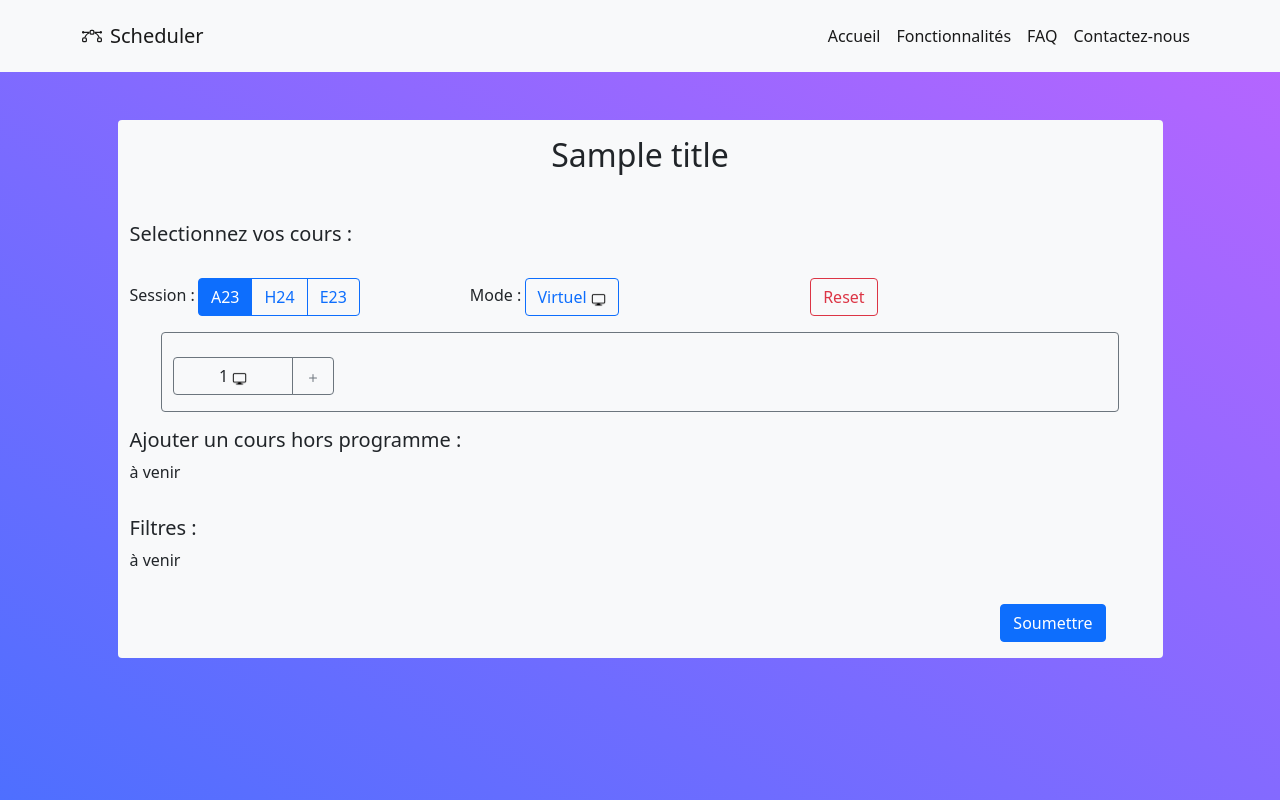
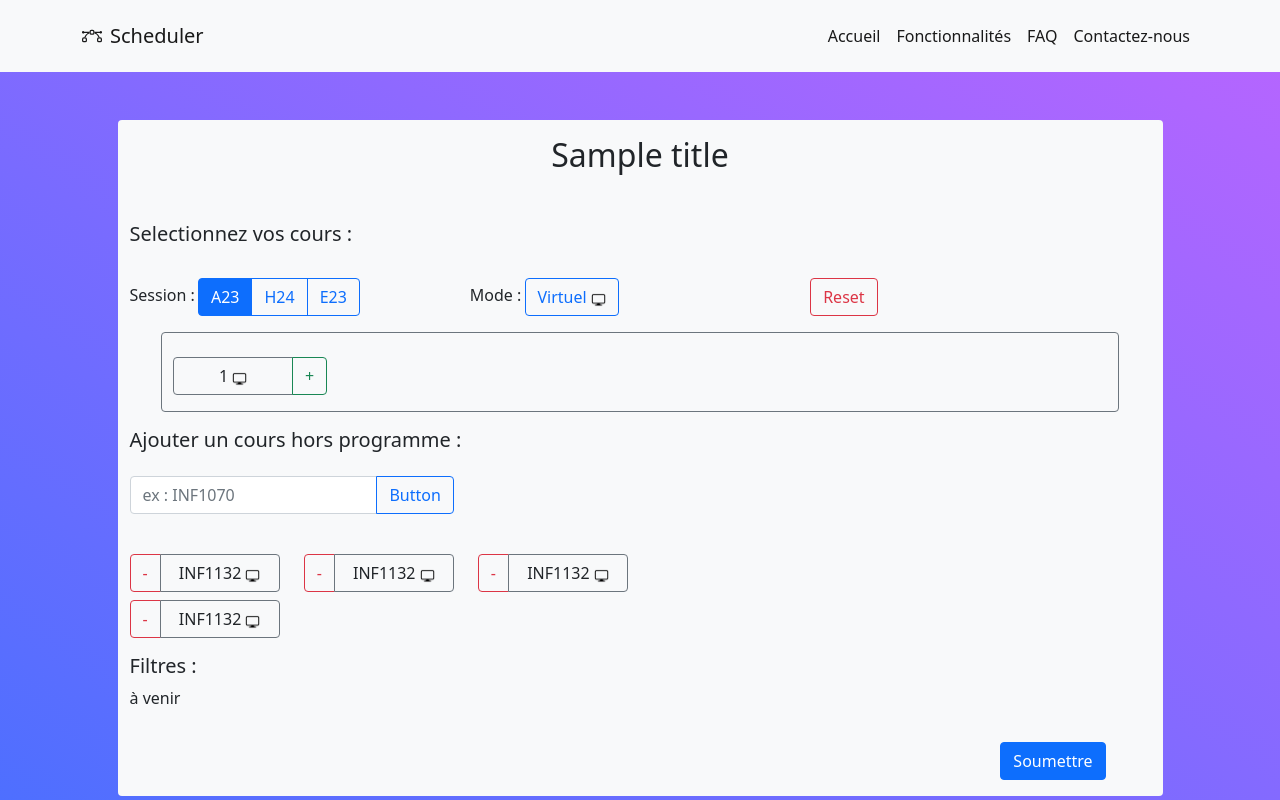
Before and after one commit to raoufbaz/Scheduler, a Flask app: template templates/choix_cours.html in a window 1280 px wide. Run offline with Flask 2, Linux system fonts and the light colour scheme; the template is opened without the code that fills it: most values are stand-ins (such as "Sample title", 1, 10 or a date in 2020).

Commit message:
add: new section for adding a course that isn't related to the program

```diff
--- a/templates/choix_cours.html
+++ b/templates/choix_cours.html
@@ -92,10 +92,11 @@
           <label style="width: 120px;" class="btn bg-light border border-secondary" for="{{cours.id}}">{{cours.id}}
             <img src="{{ url_for('static', filename='images/computer.png') }}" width="15" height="15" alt="">
           </label>
-          <button type="button" class="btn btn-outline-secondary">
-            <svg xmlns="http://www.w3.org/2000/svg" width="16" height="16" fill="currentColor" class="bi bi-plus" viewBox="0 0 16 16">
+          <button type="button" class="btn btn-outline-success">
+            <!-- <svg xmlns="http://www.w3.org/2000/svg" width="16" height="16" fill="currentColor" class="bi bi-plus" viewBox="0 0 16 16">
               <path d="M8 4a.5.5 0 0 1 .5.5v3h3a.5.5 0 0 1 0 1h-3v3a.5.5 0 0 1-1 0v-3h-3a.5.5 0 0 1 0-1h3v-3A.5.5 0 0 1 8 4z"/>
-            </svg>
+            </svg> -->
+            +
           </button>
         </div>
         </div>
@@ -107,11 +108,78 @@
      <!-- COURS HORS PROGRAMME -->
      <div class="row mt-3">
      <h5 class="display-8">Ajouter un cours hors programme :</h5>
+      <div class="col-4 mt-3">
+        <div class="input-group mb-3">
+          <input type="text" class="form-control" placeholder="ex : INF1070" aria-label="Recipient's username" aria-describedby="button-addon2">
+          <button class="btn btn-outline-primary" type="button" id="button-addon2">Button</button>
+        </div>
+      </div>
+    </div>
+    <div class="row mt-3 mb-3">
+      <!-- START COLS -->
       <div class="col-6">
+        <div class="row">
+          <div class="col ml-5 mt-2">
+            <div class="btn-group">
+              <button type="button" class="btn btn-outline-danger">
+                <!-- <svg xmlns="http://www.w3.org/2000/svg" width="16" height="16" fill="currentColor" class="bi bi-plus" viewBox="0 0 16 16">
+                  <path d="M8 4a.5.5 0 0 1 .5.5v3h3a.5.5 0 0 1 0 1h-3v3a.5.5 0 0 1-1 0v-3h-3a.5.5 0 0 1 0-1h3v-3A.5.5 0 0 1 8 4z"/>
+                </svg> -->
+                -
+              </button>
+            <input type="checkbox" id="test" class="btn-check checkk shadow-lg" name="">
+            <label style="width: 120px;" class="btn bg-light border border-secondary" for="test">INF1132
+              <img src="{{ url_for('static', filename='images/computer.png') }}" width="15" height="15" alt="">
+            </label>
+          </div>
+          </div>
+          <div class="col mt-2">
+            <div class="btn-group">
+              <button type="button" class="btn btn-outline-danger">
+                <!-- <svg xmlns="http://www.w3.org/2000/svg" width="16" height="16" fill="currentColor" class="bi bi-plus" viewBox="0 0 16 16">
+                  <path d="M8 4a.5.5 0 0 1 .5.5v3h3a.5.5 0 0 1 0 1h-3v3a.5.5 0 0 1-1 0v-3h-3a.5.5 0 0 1 0-1h3v-3A.5.5 0 0 1 8 4z"/>
+                </svg> -->
+                -
+              </button>
+            <input type="checkbox" id="test" class="btn-check checkk shadow-lg" name="">
+            <label style="width: 120px;" class="btn bg-light border border-secondary" for="test">INF1132
+              <img src="{{ url_for('static', filename='images/computer.png') }}" width="15" height="15" alt="">
+            </label>
+          </div>
+          </div>
+          <div class="col mt-2">
+            <div class="btn-group">
+              <button type="button" class="btn btn-outline-danger">
+                <!-- <svg xmlns="http://www.w3.org/2000/svg" width="16" height="16" fill="currentColor" class="bi bi-plus" viewBox="0 0 16 16">
+                  <path d="M8 4a.5.5 0 0 1 .5.5v3h3a.5.5 0 0 1 0 1h-3v3a.5.5 0 0 1-1 0v-3h-3a.5.5 0 0 1 0-1h3v-3A.5.5 0 0 1 8 4z"/>
+                </svg> -->
+                -
+              </button>
+            <input type="checkbox" id="test" class="btn-check checkk shadow-lg" name="">
+            <label style="width: 120px;" class="btn bg-light border border-secondary" for="test">INF1132
+              <img src="{{ url_for('static', filename='images/computer.png') }}" width="15" height="15" alt="">
+            </label>
+          </div>
+          </div>
+          <div class="col mt-2">
+            <div class="btn-group">
+              <button type="button" class="btn btn-outline-danger">
+                <!-- <svg xmlns="http://www.w3.org/2000/svg" width="16" height="16" fill="currentColor" class="bi bi-plus" viewBox="0 0 16 16">
+                  <path d="M8 4a.5.5 0 0 1 .5.5v3h3a.5.5 0 0 1 0 1h-3v3a.5.5 0 0 1-1 0v-3h-3a.5.5 0 0 1 0-1h3v-3A.5.5 0 0 1 8 4z"/>
+                </svg> -->
+                -
+              </button>
+            <input type="checkbox" id="test" class="btn-check checkk shadow-lg" name="">
+            <label style="width: 120px;" class="btn bg-light border border-secondary" for="test">INF1132
+              <img src="{{ url_for('static', filename='images/computer.png') }}" width="15" height="15" alt="">
+            </label>
+          </div>
+        </div>
 
+        </div>
       </div>
-    <p>à venir</p>
-    </div>
+        <!-- END COLS -->
+      </div>
     <!-- FILTRES -->
     <div class="row mt-3">
       <h5 class="display-8">Filtres :</h5>
--- a/templates/layout.html
+++ b/templates/layout.html
@@ -17,6 +17,7 @@
             background-color: rgb(122, 107, 255); /* For browsers that do not support gradients */
             background-image: linear-gradient(to top right, rgb(78, 111, 255), rgb(185, 101, 255));
             background-repeat: no-repeat;
+            background-size:contain;
         }
     </style>
     <!-- NAVBAR -->
```
